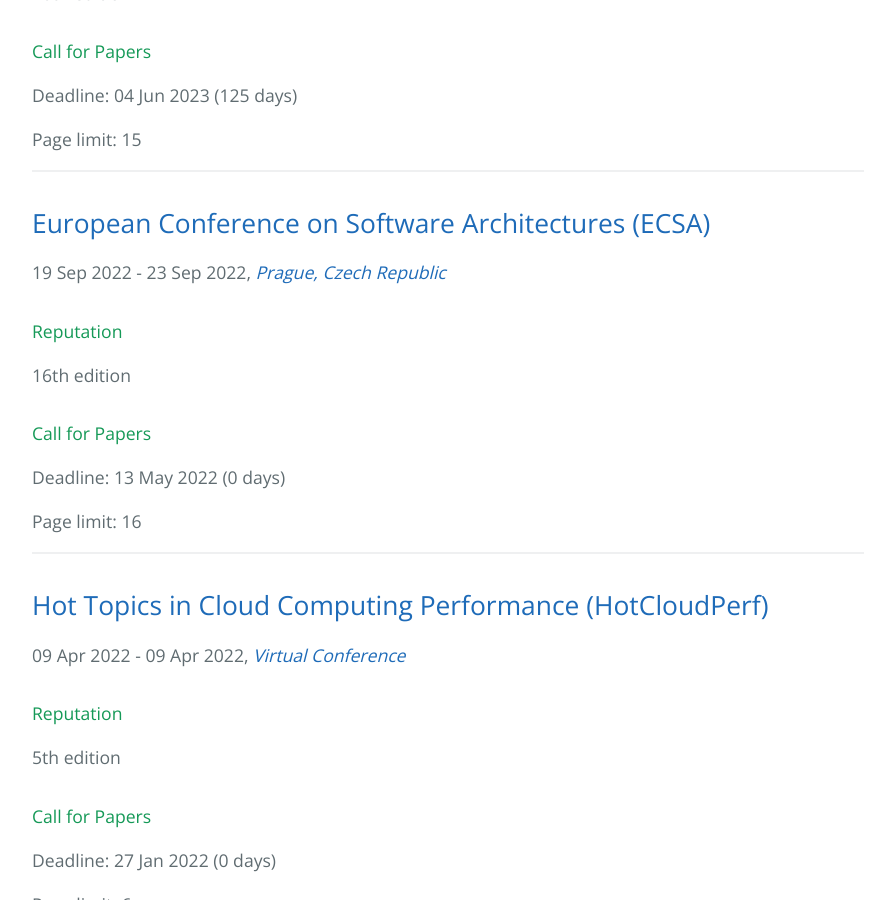
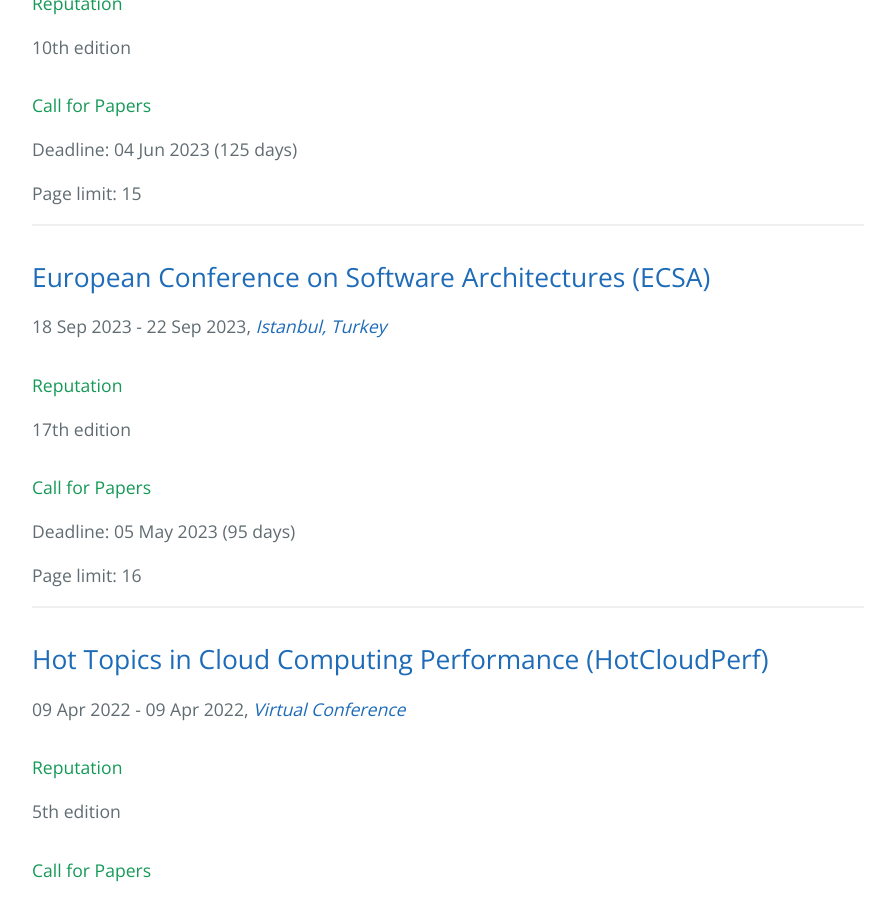
Before and after one commit to stefan-kolb/cloud-conferences, a Jekyll site: the page built from index.html, in a window 1280 px wide and 900 px high, scrolled down 4228 px. Shown: the whole window, without its empty margins (192-1087 px from the left). Built offline with Jekyll 4.4.1, drawn with Linux system fonts in a browser that asks for light colours; nearby versions of some CDN libraries; some of the changed text lies outside the part shown.

Commit message:
update ECSA

```diff
--- a/_data/conferences.yml
+++ b/_data/conferences.yml
@@ -40,12 +40,12 @@
 
 - name: European Conference on Software Architectures
   abbrv: ECSA
-  url: https://conf.researchr.org/home/ecsa-2022
-  edition: 16
-  deadline: "2022-05-13"
-  date_from: "2022-09-19"
-  date_to: "2022-09-23"
-  location: "Prague, Czech Republic"
+  url: https://conf.researchr.org/home/ecsa-2023
+  edition: 17
+  deadline: "2023-05-05"
+  date_from: "2023-09-18"
+  date_to: "2023-09-22"
+  location: "Istanbul, Turkey"
   acceptance: []
   page_limit: 16
 
```
